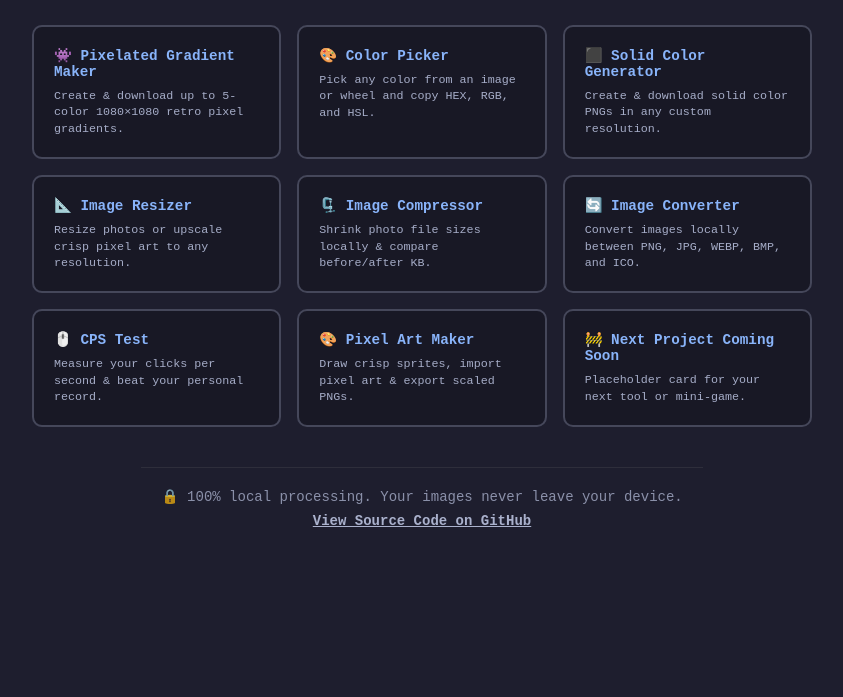
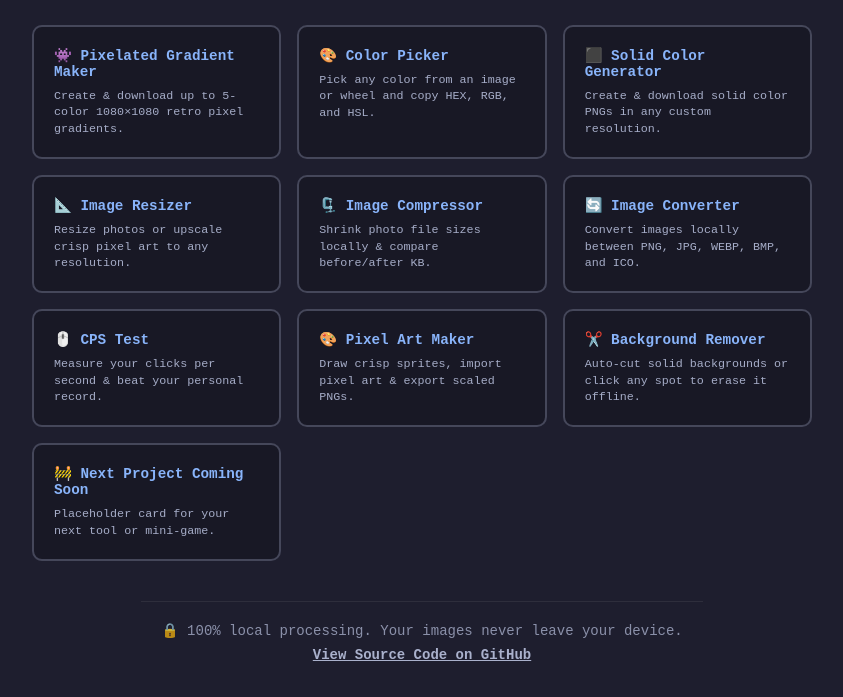
Before and after one commit to ElijahAmogsus/ElijahAmogsus.github.io, a plain HTML site: page index.html in a window 1280 px wide. Shown: the part 145-842 px from the top of the page, without its empty margins (218-1061 px from the left). Before the commit the page ends 800 px from the top, so only its background shows below. Drawn offline with Linux system fonts and the light colour scheme.

Commit message:
Add Background Remover card to index.html

```diff
--- a/index.html
+++ b/index.html
@@ -117,6 +117,11 @@
       <span>Draw crisp sprites, import pixel art & export scaled PNGs.</span>
         </a>
 
+        <a class="card" href="/background-remover/">
+      <h3>✂️ Background Remover</h3>
+      <span>Auto-cut solid backgrounds or click any spot to erase it offline.</span>
+        </a>
+
     <a class="card" href="#">
       <h3>🚧 Next Project Coming Soon</h3>
       <span>Placeholder card for your next tool or mini-game.</span>
```
